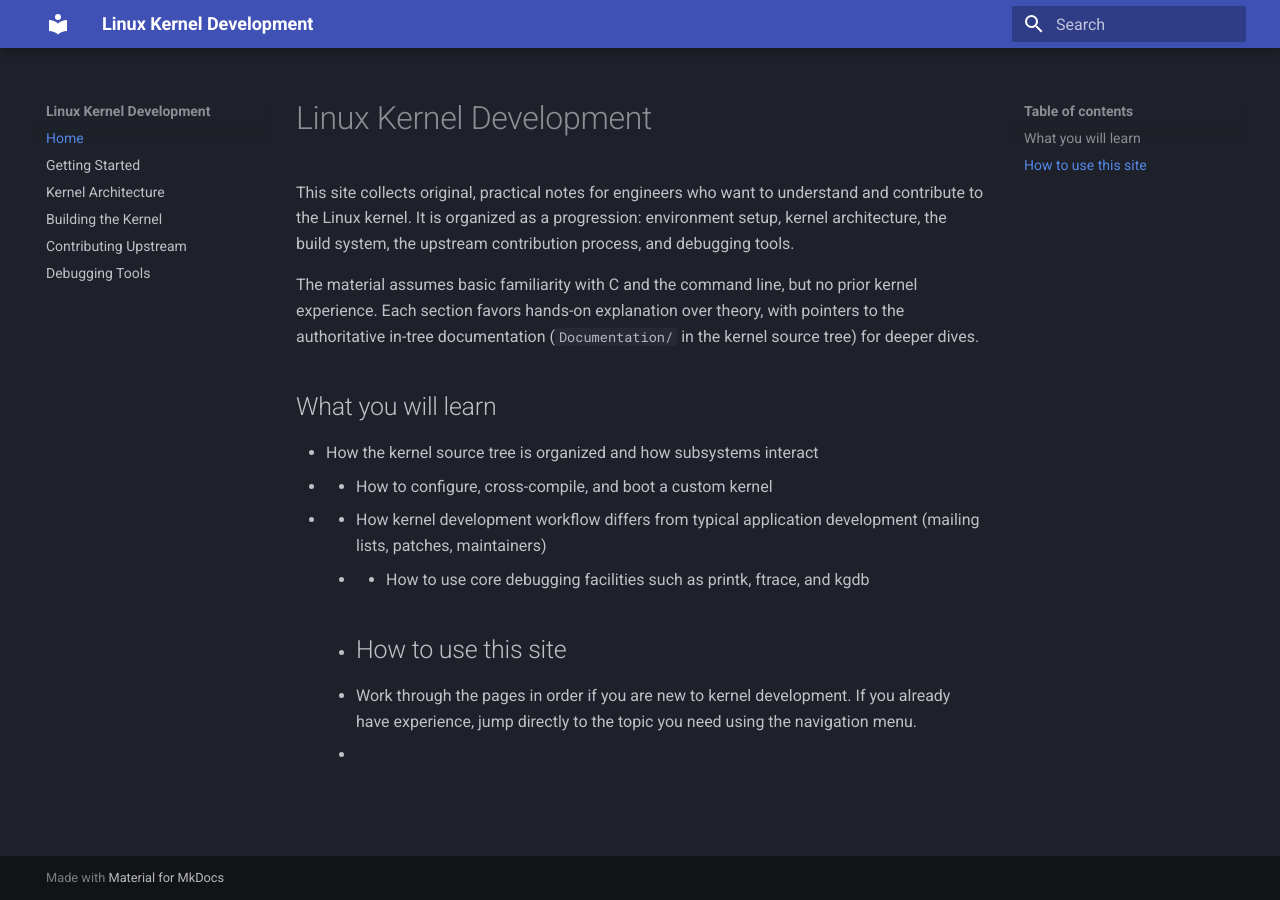
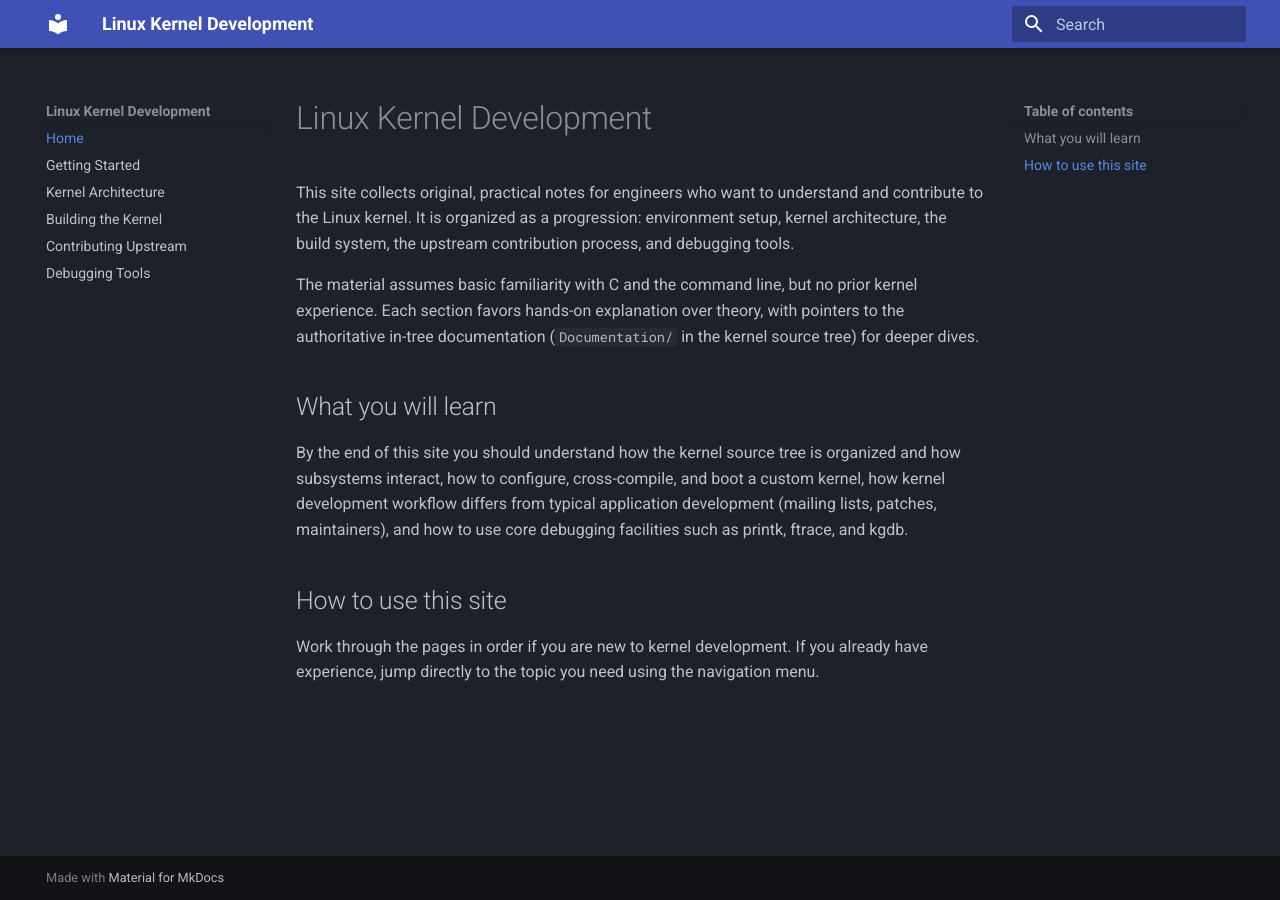
Before and after one commit to AI-Maddy/linux-kernel-development, an MkDocs documentation site: the page built from docs/index.md, in a window 1280 px wide. Built offline with MkDocs 1.6.1 and Material for MkDocs 9.7.7, drawn with Linux system fonts in a browser that asks for light colours.

Commit message:
Update index.md

```diff
--- a/docs/index.md
+++ b/docs/index.md
@@ -6,12 +6,8 @@ The material assumes basic familiarity with C and the command line, but no prior
 
 ## What you will learn
 
-- How the kernel source tree is organized and how subsystems interact
-- - How to configure, cross-compile, and boot a custom kernel
-  - - How kernel development workflow differs from typical application development (mailing lists, patches, maintainers)
-    - - How to use core debugging facilities such as printk, ftrace, and kgdb
+By the end of this site you should understand how the kernel source tree is organized and how subsystems interact, how to configure, cross-compile, and boot a custom kernel, how kernel development workflow differs from typical application development (mailing lists, patches, maintainers), and how to use core debugging facilities such as printk, ftrace, and kgdb.
 
-      - ## How to use this site
+## How to use this site
 
-      - Work through the pages in order if you are new to kernel development. If you already have experience, jump directly to the topic you need using the navigation menu.
-      -
+Work through the pages in order if you are new to kernel development. If you already have experience, jump directly to the topic you need using the navigation menu.
```
